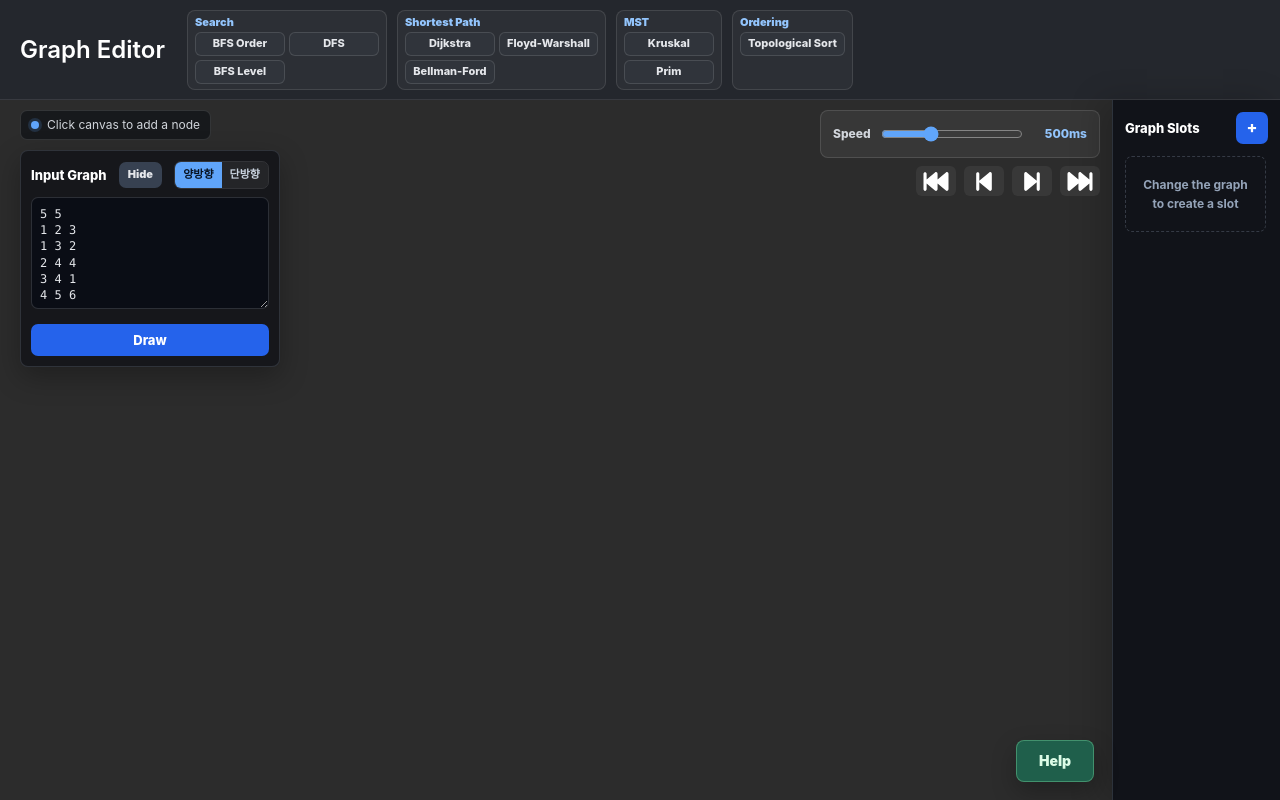
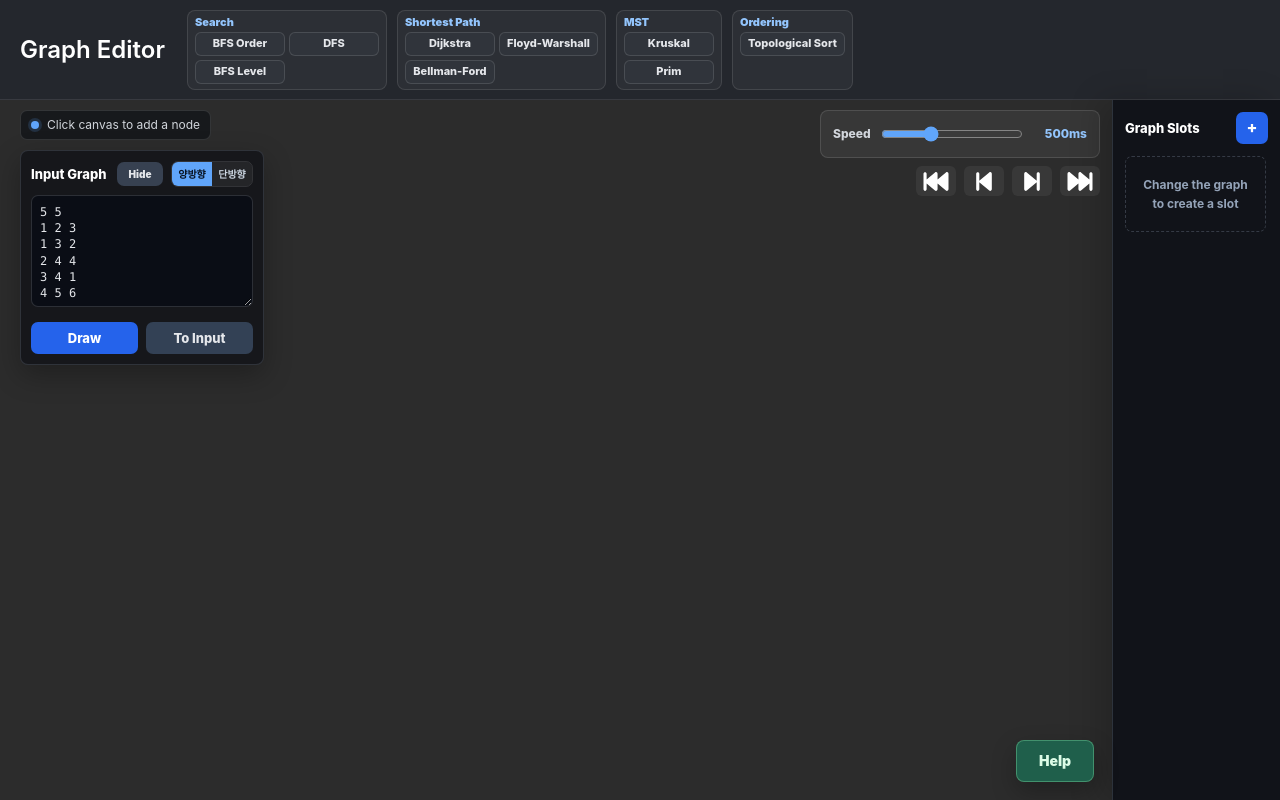
Before and after one commit to dlgkrwns213/Vue3-drawGraph, a Vue app: page / in a window 1280 px wide. Built offline with nearby package versions, Linux system fonts and the light colour scheme.

Commit message:
feat: 수정3

```diff
--- a/src/components/drawGraph.vue
+++ b/src/components/drawGraph.vue
@@ -56,7 +56,9 @@ const activeGraphId = ref(null);
 const isRestoringSavedGraph = ref(false);
 const isHelpOpen = ref(false);
 const isGraphInputCollapsed = ref(false);
+const warningMessage = ref('');
 let autoSaveTimer = null;
+let warningTimer = null;
 
 const hasNodes = computed(() => nodes.value.length > 0);
 const selectedNodeId = computed(() => (
@@ -114,7 +116,7 @@ function applyGraphInput() {
 
   for (const edge of edges) {
     if (!validNodeIds.has(edge.from) || !validNodeIds.has(edge.to) || edge.from === edge.to) {
-      alert(`잘못된 간선입니다: ${edge.from} ${edge.to} ${edge.weight}`);
+      showWarning(`잘못된 간선입니다: ${edge.from} ${edge.to} ${edge.weight}`);
       return;
     }
 
@@ -159,6 +161,48 @@ function applyGraphInput() {
   };
 
   replaceGraphWithSnapshot(after);
+}
+
+function exportGraphToInput() {
+  if (isProcessing.value) return;
+
+  const nodeCount = nodes.value.length === 0 ? 0 : Math.max(...nodes.value.map(node => node.id));
+  const canUseUndirectedInput = graphConnections.value.every(([, , forwardWeight, backwardWeight]) => (
+    forwardWeight !== DISABLED_WEIGHT
+    && backwardWeight !== DISABLED_WEIGHT
+    && forwardWeight === backwardWeight
+  ));
+  const edgeRows = [];
+
+  graphInputMode.value = canUseUndirectedInput ? 'undirected' : 'directed';
+
+  for (const [from, to, forwardWeight, backwardWeight] of graphConnections.value) {
+    if (canUseUndirectedInput) {
+      edgeRows.push({ from, to, weight: forwardWeight });
+      continue;
+    }
+
+    if (forwardWeight !== DISABLED_WEIGHT) {
+      edgeRows.push({ from, to, weight: forwardWeight });
+    }
+
+    if (backwardWeight !== DISABLED_WEIGHT) {
+      edgeRows.push({ from: to, to: from, weight: backwardWeight });
+    }
+  }
+
+  const shouldOmitWeights = edgeRows.every(edge => Number(edge.weight) === 1);
+  const rows = [
+    `${nodeCount} ${edgeRows.length}`,
+    ...edgeRows.map(edge => (
+      shouldOmitWeights
+        ? `${edge.from} ${edge.to}`
+        : `${edge.from} ${edge.to} ${edge.weight}`
+    )),
+  ];
+
+  graphInput.value = rows.join('\n');
+  isGraphInputCollapsed.value = false;
 }
 
 function createGraphSnapshot() {
@@ -541,6 +585,14 @@ function persistSavedGraphs() {
   window.localStorage.setItem(STORAGE_KEY, JSON.stringify(savedGraphs.value));
 }
 
+function showWarning(message) {
+  warningMessage.value = message;
+  window.clearTimeout(warningTimer);
+  warningTimer = window.setTimeout(() => {
+    warningMessage.value = '';
+  }, 2200);
+}
+
 function parseGraphInput(rawInput) {
   const rows = rawInput
     .split(/\r?\n/)
@@ -548,35 +600,40 @@ function parseGraphInput(rawInput) {
     .filter(Boolean);
 
   if (rows.length === 0) {
-    alert('그래프 입력이 비어 있습니다.');
+    showWarning('그래프 입력이 비어 있습니다.');
     return null;
   }
 
   const header = rows[0].split(/\s+/).map(Number);
   if (header.length < 2 || !header.every(Number.isInteger)) {
-    alert('첫 줄은 n m 형식이어야 합니다.');
+    showWarning('첫 줄은 n m 형식이어야 합니다.');
     return null;
   }
 
   const [nodeCount, edgeCount] = header;
   if (nodeCount < 0 || edgeCount < 0) {
-    alert('n과 m은 0 이상이어야 합니다.');
+    showWarning('n과 m은 0 이상이어야 합니다.');
     return null;
   }
 
   if (nodeCount > MAX_INPUT_NODE_COUNT) {
-    alert(`n은 최대 ${MAX_INPUT_NODE_COUNT}개까지 입력할 수 있습니다.`);
+    showWarning(`n은 최대 ${MAX_INPUT_NODE_COUNT}개까지 입력할 수 있습니다.`);
     return null;
   }
 
   const maxEdgeCount = getMaxGraphInputEdgeCount(nodeCount);
   if (edgeCount > maxEdgeCount) {
-    alert(`현재 모드에서 n=${nodeCount}일 때 m은 최대 ${maxEdgeCount}개까지 가능합니다.`);
+    showWarning(`현재 모드에서 n=${nodeCount}일 때 m은 최대 ${maxEdgeCount}개까지 가능합니다.`);
     return null;
   }
 
   if (rows.length - 1 < edgeCount) {
-    alert(`간선 ${edgeCount}개가 필요합니다.`);
+    showWarning(`간선 ${edgeCount}개가 필요합니다.`);
+    return null;
+  }
+
+  if (rows.length - 1 > edgeCount) {
+    showWarning(`m=${edgeCount}보다 많은 간선이 입력되었습니다.`);
     return null;
   }
 
@@ -585,13 +642,13 @@ function parseGraphInput(rawInput) {
     const values = rows[index + 1].split(/\s+/).map(Number);
 
     if (values.length < 2 || !Number.isInteger(values[0]) || !Number.isInteger(values[1])) {
-      alert(`${index + 2}번째 줄은 a b 또는 a b w 형식이어야 합니다.`);
+      showWarning(`${index + 2}번째 줄은 a b 또는 a b w 형식이어야 합니다.`);
       return null;
     }
 
     const weight = values.length >= 3 ? values[2] : 1;
     if (!Number.isFinite(weight)) {
-      alert(`${index + 2}번째 줄의 가중치가 올바르지 않습니다.`);
+      showWarning(`${index + 2}번째 줄의 가중치가 올바르지 않습니다.`);
       return null;
     }
 
@@ -1415,7 +1472,7 @@ function cancelUserDone() {
   if (isProcessing.value) return;
 
   if (!undoLastAction()) {
-    alert('처음 상태입니다.');
+    showWarning('처음 상태입니다.');
   }
 }
 
@@ -1436,7 +1493,7 @@ function redoUserDone() {
   if (isProcessing.value) return;
 
   if (!redoLastAction()) {
-    alert('다시 실행할 작업이 없습니다.');
+    showWarning('다시 실행할 작업이 없습니다.');
   }
 }
 
@@ -1572,7 +1629,7 @@ async function clickDFSButton() {
 async function clickDijkstraButton() {
   if (!canRunAlgorithm()) return;
   if (hasNegativeWeight()) {
-    alert('Dijkstra는 음수 가중치에서 사용할 수 없습니다. Bellman-Ford를 사용하세요.');
+    showWarning('Dijkstra는 음수 가중치에서 사용할 수 없습니다. Bellman-Ford를 사용하세요.');
     return;
   }
 
@@ -2015,6 +2072,7 @@ window.addEventListener('keydown', handleKeyboardShortcut);
 
 onBeforeUnmount(() => {
   window.clearTimeout(autoSaveTimer);
+  window.clearTimeout(warningTimer);
   window.removeEventListener('mousemove', drawLine);
   window.removeEventListener('mousemove', dragNode);
   window.removeEventListener('mouseup', stopNodeDrag);
@@ -2332,6 +2390,10 @@ onBeforeUnmount(() => {
     <div class="status-strip">
       <span class="status-dot"></span>
       <span>{{ statusText }}</span>
+    </div>
+
+    <div v-if="warningMessage" class="warning-toast" role="status">
+      {{ warningMessage }}
     </div>
 
     <section
@@ -2375,9 +2437,14 @@ onBeforeUnmount(() => {
           spellcheck="false"
           aria-label="graph input as n m then edges"
         ></textarea>
-        <button class="graph-input-apply" type="button" @click="applyGraphInput">
-          Draw
-        </button>
+        <div class="graph-input-actions">
+          <button class="graph-input-apply" type="button" @click="applyGraphInput">
+            Draw
+          </button>
+          <button class="graph-input-export" type="button" @click="exportGraphToInput">
+            To Input
+          </button>
+        </div>
       </template>
     </section>
 
@@ -3162,12 +3229,31 @@ onBeforeUnmount(() => {
   box-shadow: 0 0 0 3px rgba(96, 165, 250, 0.16);
 }
 
+.warning-toast {
+  z-index: 1000;
+  position: fixed;
+  left: 50%;
+  top: 118px;
+  max-width: min(460px, calc(100vw - 32px));
+  transform: translateX(-50%);
+  border: 1px solid rgba(248, 113, 113, 0.42);
+  border-radius: 8px;
+  background: rgba(127, 29, 29, 0.94);
+  color: #fff;
+  box-shadow: 0 14px 30px rgba(0, 0, 0, 0.28);
+  font-size: 13px;
+  font-weight: 800;
+  line-height: 1.35;
+  padding: 10px 14px;
+  pointer-events: none;
+}
+
 .graph-input-panel {
   z-index: 90;
   position: absolute;
   top: 150px;
   left: 20px;
-  width: 260px;
+  width: 244px;
   border: 1px solid rgba(148, 163, 184, 0.2);
   border-radius: 8px;
   background: rgba(20, 22, 26, 0.9);
@@ -3177,35 +3263,39 @@ onBeforeUnmount(() => {
 }
 
 .graph-input-panel.collapsed {
-  width: 168px;
-  padding: 8px 10px;
+  width: fit-content;
+  padding: 8px 9px;
 }
 
 .graph-input-header {
-  display: flex;
+  display: grid;
+  grid-template-columns: minmax(0, 1fr) 46px 82px;
   align-items: center;
-  justify-content: space-between;
   gap: 8px;
   margin-bottom: 8px;
 }
 
 .graph-input-panel.collapsed .graph-input-header {
+  grid-template-columns: auto 46px;
   margin-bottom: 0;
 }
 
 .graph-input-header strong {
+  min-width: 0;
   font-size: 13px;
   font-weight: 800;
+  white-space: nowrap;
 }
 
 .graph-input-toggle {
-  height: 26px;
+  width: 46px;
+  height: 24px;
   border: 0;
   border-radius: 7px;
   background: #374151;
   color: #e5e7eb;
-  padding: 0 9px;
-  font-size: 11px;
+  padding: 0 6px;
+  font-size: 10px;
   font-weight: 900;
   cursor: pointer;
 }
@@ -3216,18 +3306,21 @@ onBeforeUnmount(() => {
 
 .direction-toggle {
   display: inline-flex;
+  justify-self: end;
+  width: 82px;
   border: 1px solid rgba(255, 255, 255, 0.12);
   border-radius: 7px;
   overflow: hidden;
 }
 
 .direction-toggle button {
-  height: 26px;
+  flex: 1 1 0;
+  height: 24px;
   border: 0;
   background: rgba(255, 255, 255, 0.06);
   color: #cbd5e1;
-  padding: 0 8px;
-  font-size: 11px;
+  padding: 0 5px;
+  font-size: 10px;
   font-weight: 800;
   cursor: pointer;
 }
@@ -3256,21 +3349,39 @@ onBeforeUnmount(() => {
   border-color: rgba(96, 165, 250, 0.75);
 }
 
-.graph-input-apply {
-  width: 100%;
+.graph-input-actions {
+  display: grid;
+  grid-template-columns: 1fr 1fr;
+  gap: 8px;
+  margin-top: 8px;
+}
+
+.graph-input-apply,
+.graph-input-export {
   height: 32px;
-  margin-top: 8px;
   border: 0;
   border-radius: 7px;
-  background: #2563eb;
-  color: white;
   font-size: 13px;
   font-weight: 800;
   cursor: pointer;
 }
 
+.graph-input-apply {
+  background: #2563eb;
+  color: white;
+}
+
 .graph-input-apply:hover {
   background: #1d4ed8;
+}
+
+.graph-input-export {
+  background: #334155;
+  color: #e5e7eb;
+}
+
+.graph-input-export:hover {
+  background: #475569;
 }
 
 .saved-graphs-panel {
```
